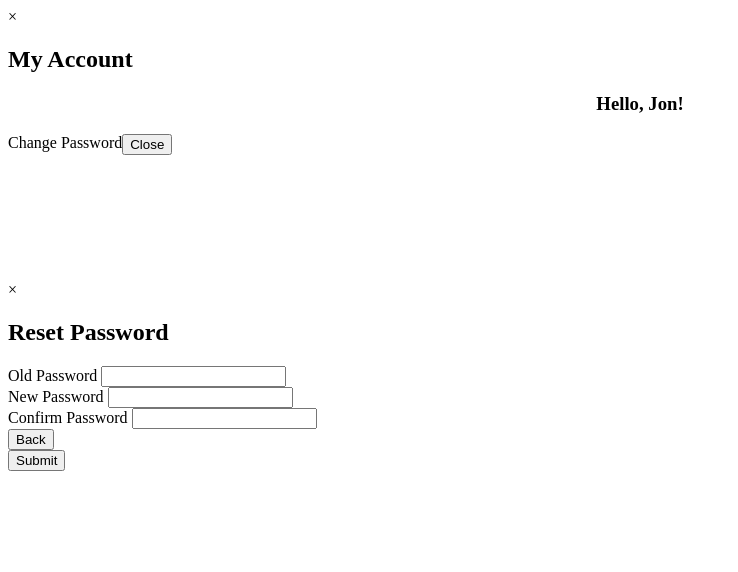
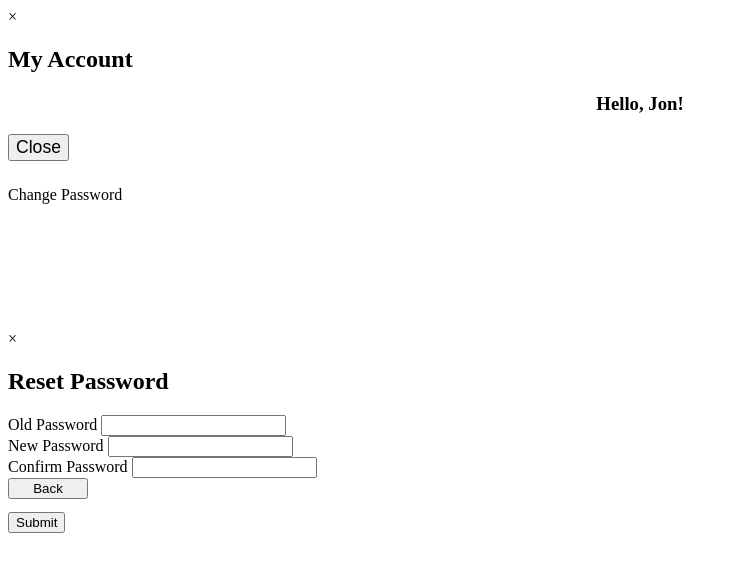
Before and after one commit to SamGill/WebProject, a PHP site: page /accountPage.php in a window 1280 px wide. Shown: the top 572 px of the page, without its empty margins (0-738 px from the left). Run offline with PHP 8.4, Linux system fonts and the light colour scheme; a user stored in the database is signed in.

Commit message:
style changes. Semantic

```diff
--- a/accountPage.php
+++ b/accountPage.php
@@ -34,15 +34,13 @@ session_start();
 			</div>
 			<div class="modal-footer greenBackground">
 				<div class="row">
-					<div class="col-sm-2 text-center">
-						<footer style="float:left">
-							<a id="changePasswordLink">Change Password </a>
-						</footer>
-					</div>
 					<div class="col-sm-8 text-center">
-						<button type="button" class="btn btn-warning center-block closeAccount">
+						<button type="button" style="margin-bottom: 2%; font-size: 1.1em;" class="btn btn-warning center-block closeAccount">
 							Close
 						</button>
+					</div>
+					<div class="col-sm-2 text-center">
+						<a id="changePasswordLink">Change Password</a>
 					</div>
 				</div>
 			</div>
@@ -77,7 +75,7 @@ session_start();
 		<div class="modal-footer greenBackground">
 			<div class="row">
 				<div class="col-sm-6 text-center">
-					<button type="button" class="btn btn-warning center-block" id="btn-cancel-reset-password">
+					<button type="button" style="width: 6em; margin-bottom: 1%;" class="btn btn-warning center-block" id="btn-cancel-reset-password">
 						Back
 					</button>
 				</div>
```
Also changed, not shown: chartInfoModal.html (+5 -5 lines).
